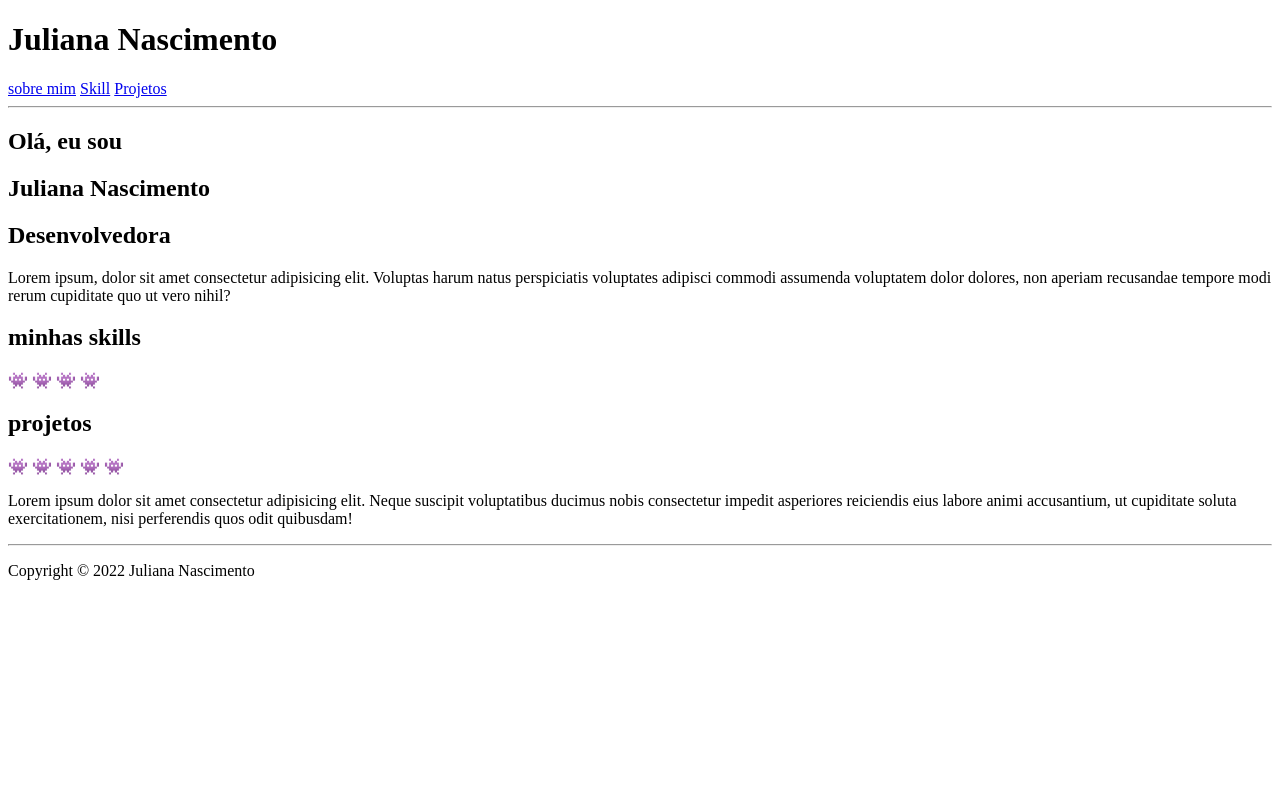
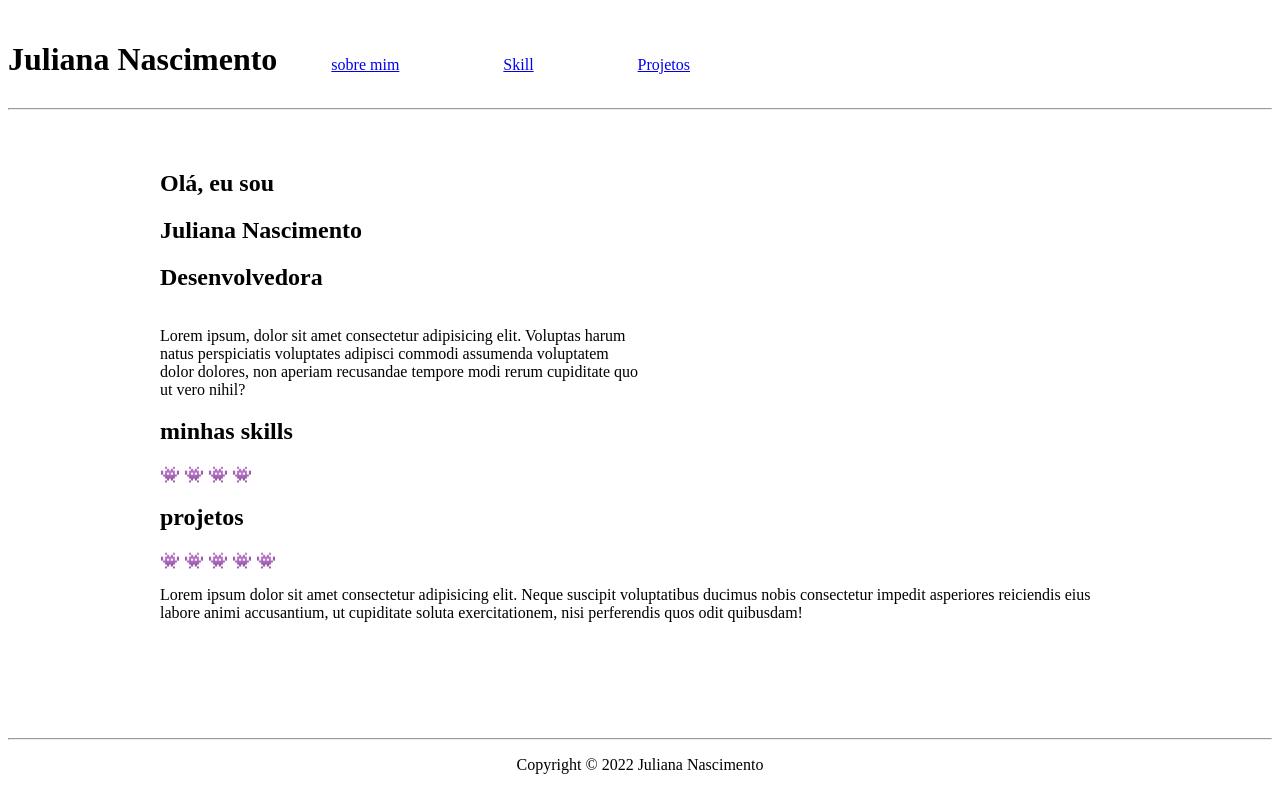
Before and after one commit to Junasc/meu-portfolio, a plain HTML site: page index.html in a window 1280 px wide. Drawn offline with Linux system fonts and the light colour scheme.

Commit message:
footer and body alignment

```diff
--- a/index.html
+++ b/index.html
@@ -4,12 +4,13 @@
     <meta charset="UTF-8">
     <meta http-equiv="X-UA-Compatible" content="IE=edge">
     <meta name="viewport" content="width=device-width, initial-scale=1.0">
+    <link rel="stylesheet" href="style.css">
     <title>Juliana Nascimento</title>
 </head>
 <body>
 
     <header>
-        <h1>Juliana Nascimento</h1>
+        <h1 id="name">Juliana Nascimento</h1>
         <nav>
             <a href="#">sobre mim</a>
             <a href="#">Skill</a>
@@ -18,6 +19,7 @@
     </header>
     <hr>
 
+    <div id="main">
         <main>
             <section id="aboutme">
                 <!-- uma section para cada link do nav -->
@@ -50,6 +52,8 @@
 
             </section>
         </main>
+    </div>
+
     <footer>
         <hr>
         <p>Copyright © 2022 Juliana Nascimento</p>
--- a/style.css
+++ b/style.css
@@ -0,0 +1,34 @@
+#name{
+    padding-top:12px;
+
+    text-align: start;
+    display: inline-block;
+}
+nav{
+    display: inline-block;
+    justify-content: right;
+
+}
+nav > a{
+    padding: 50px;
+}
+#main {
+    display: flex;
+    flex-direction: row;
+    align-items: center;
+    flex-wrap: wrap;
+    justify-content: space-between;
+    max-width: 960px;
+    margin: 40px auto 100px auto;
+    gap: 30px;
+}
+#titles {
+    display: inline-block;
+
+}
+#paragraph{
+    max-width: 50%;
+}
+footer{
+    text-align: center;
+}
```
Lines whose indentation alone changed are shown as unchanged.
